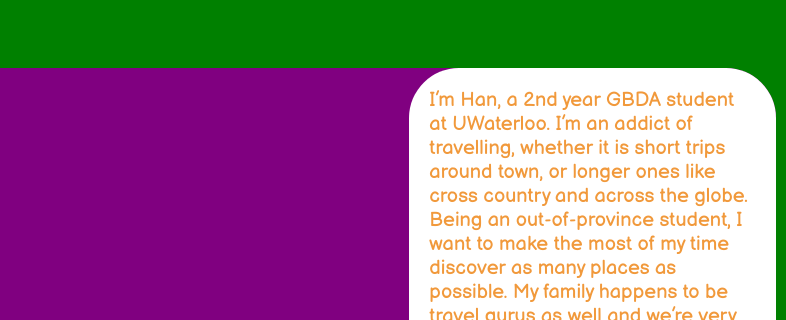
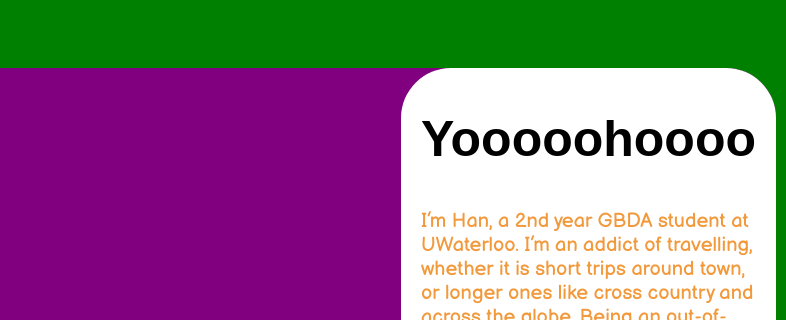
Before and after one commit to han287-web/travel-diary, a plain HTML site: page home.html in a window 1280 px wide. Shown: the part 752-1072 px from the top of the page, 494-1280 px from the left. Drawn offline with Linux system fonts and the light colour scheme; a web font is replaced by a local one.

Commit message:
( ◕ ◞ ◕ ) auto commit

```diff
--- a/home.html
+++ b/home.html
@@ -170,6 +170,7 @@
       </div>
       <div class="section2textbox">
         <div>
+          <h2>Yooooohoooo</h2>
         <p>
           I’m Han, a 2nd year GBDA student at UWaterloo. I’m an addict of travelling, whether it is short trips around town, or longer ones like cross country and across the globe. Being an out-of-province student, I want to make the most of my time discover as many places as possible. My family happens to be travel gurus as well and we’re very forunate to make trips many hasn’t done before. Check out our stats as of Nov 2026!
         </p>
```
